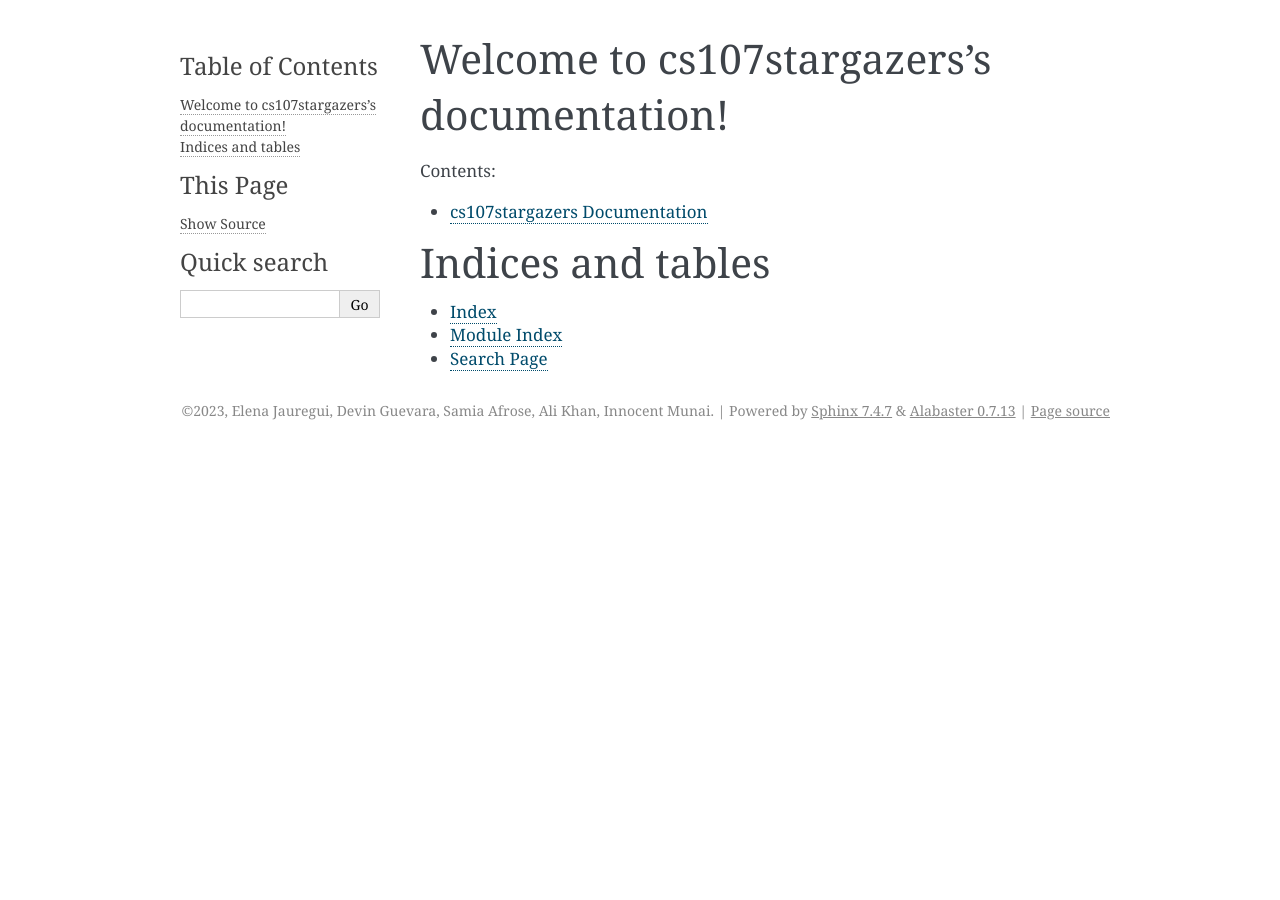
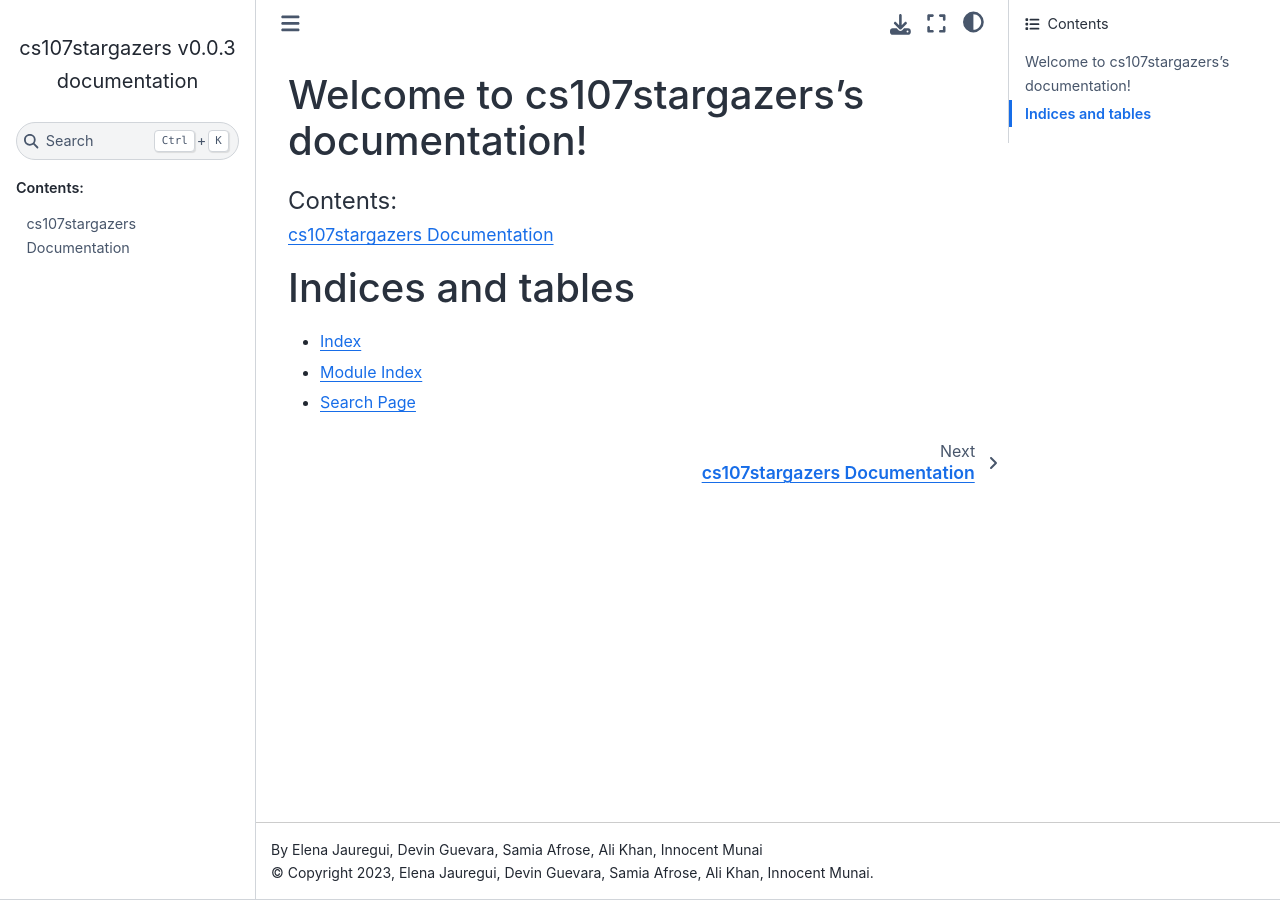
Before and after one commit to devinguevara/stargazers, a Sphinx documentation site: the page built from docs/source/index.rst, in a window 1280 px wide. Built offline with Sphinx 7.4.7 and the Sphinx Book theme 1.1.4, drawn with Linux system fonts in a browser that asks for light colours.

Commit message:
use `sphinx_book_theme` for the documentation

```diff
--- a/docs/source/conf.py
+++ b/docs/source/conf.py
@@ -46,5 +46,6 @@ exclude_patterns = []
 # -- Options for HTML output -------------------------------------------------
 # https://www.sphinx-doc.org/en/master/usage/configuration.html#options-for-html-output
 
-html_theme = "alabaster"
+# html_theme = "alabaster"
+html_theme = "sphinx_book_theme"
 html_static_path = ["_static"]
--- a/requirements.txt
+++ b/requirements.txt
@@ -7,3 +7,4 @@ astroquery
 scikit-learn
 matplotlib
 sphinx
+sphinx-book-theme
```
